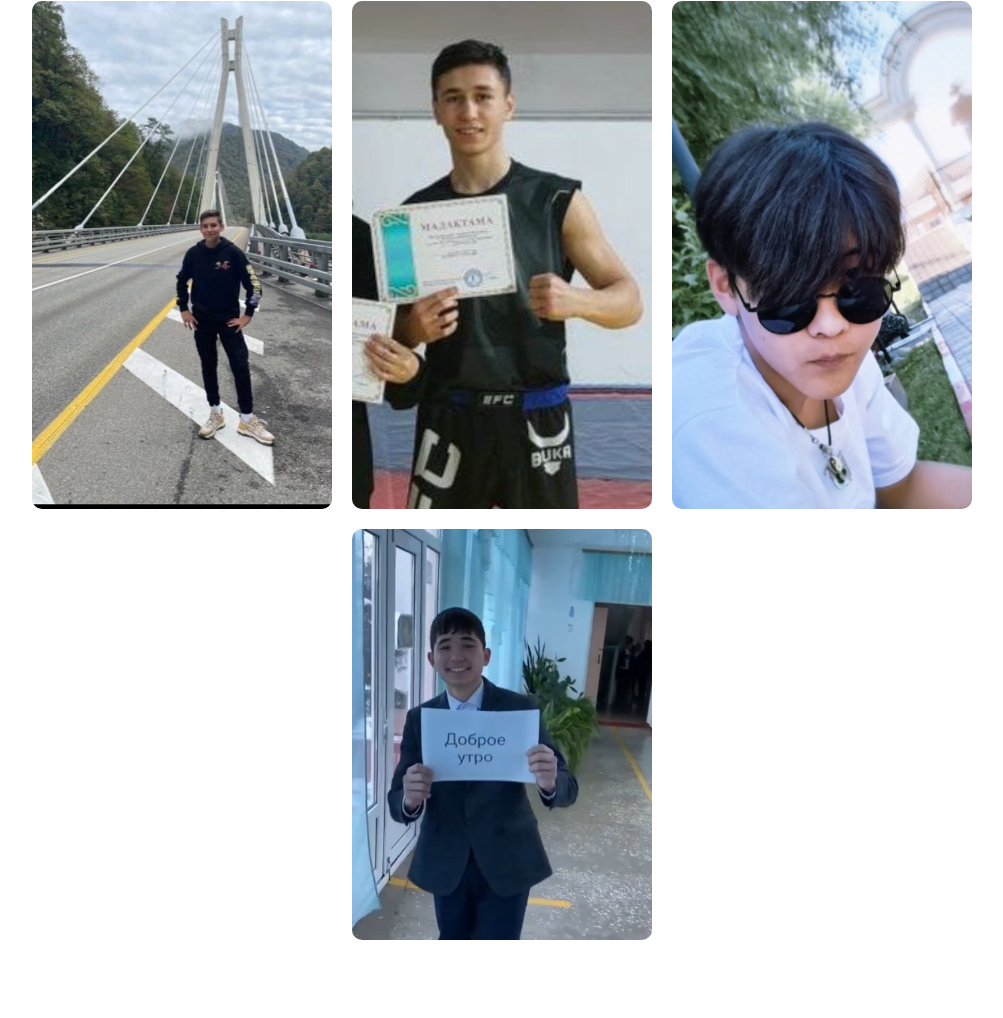
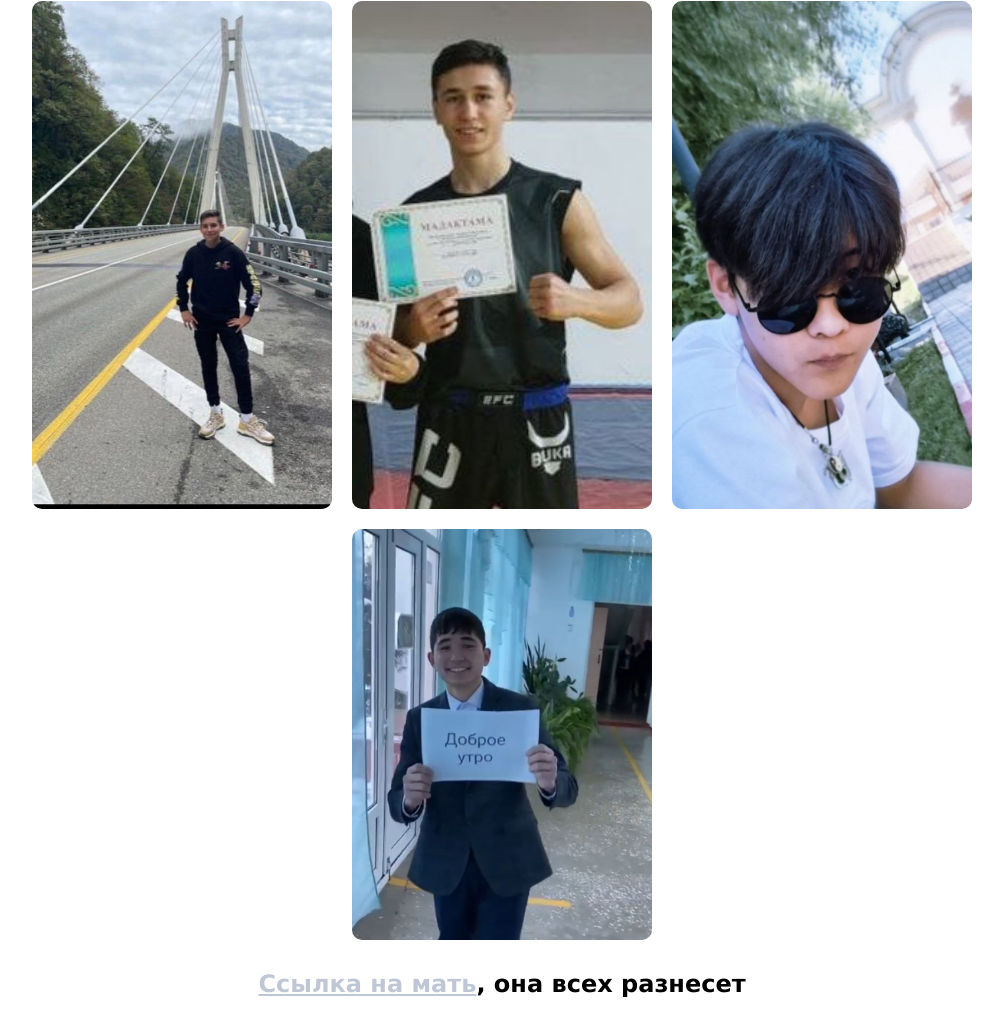
Before and after one commit to mbp-as/blat, a plain HTML site: page index.html in a window 1280 px wide. Shown: the part 2482-3500 px from the top of the page, without its empty margins (138-1141 px from the left). Before the commit the page ends 3440 px from the top, so only its background shows below. Drawn offline with Linux system fonts and the light colour scheme.

Commit message:
Add files via upload

```diff
--- a/index.html
+++ b/index.html
@@ -50,9 +50,16 @@
         .caption p {
             margin-bottom: 0;
         }
-        h1 {
+        h1{
             font-family: Verdana, Geneva, Tahoma, sans-serif;
             text-align: center;
+        }
+        h2{
+            font-family: Verdana, Geneva, Tahoma, sans-serif;
+            text-align: center;
+        }
+        a{
+            color: rgb(191,199,214);
         }
     </style>
 </head>
@@ -78,12 +85,14 @@
         <img src="image17.jpg" alt="Картинка 4" onclick="showCaption('Мухамед ❤️', '15 наверное, мөхәмед')">
         <img src="image18.jpg" alt="Картинка 4" onclick="showCaption('Кирилл', '15, чонгук, кореец, номер 8, бывшый Виолетты')">
         <img src="image19.jpg" alt="Картинка 4" onclick="showCaption('Акторе', '15, ТОТ САМЫЙ ЛЮБИМЫЙ КРАШ ВСЕЙ ШКОЛВ ПРОСТО СЕКС СИМВОЛ БОМБА УЛЫБЧИВЫЙ ТАКОЙ СМОТРЮ НА НЕГО И ААААА НЕ МОГУ')">
+
     </div>
 
     <div class="caption" id="caption">
         <h2>Инструкция</h2>
         <p>Нажмите на изображение чтобы узнать о нем чуть больше. Если хотите скрыть эту надпись - нажмите на нее</p>
     </div>
+    <h2><a href="https://t.me/meeeowwn">Ссылка на мать</a>, она всех разнесет</h2>
     <script>
         function showCaption(title, description) {
             document.getElementById("caption").style.display = "block";
```
